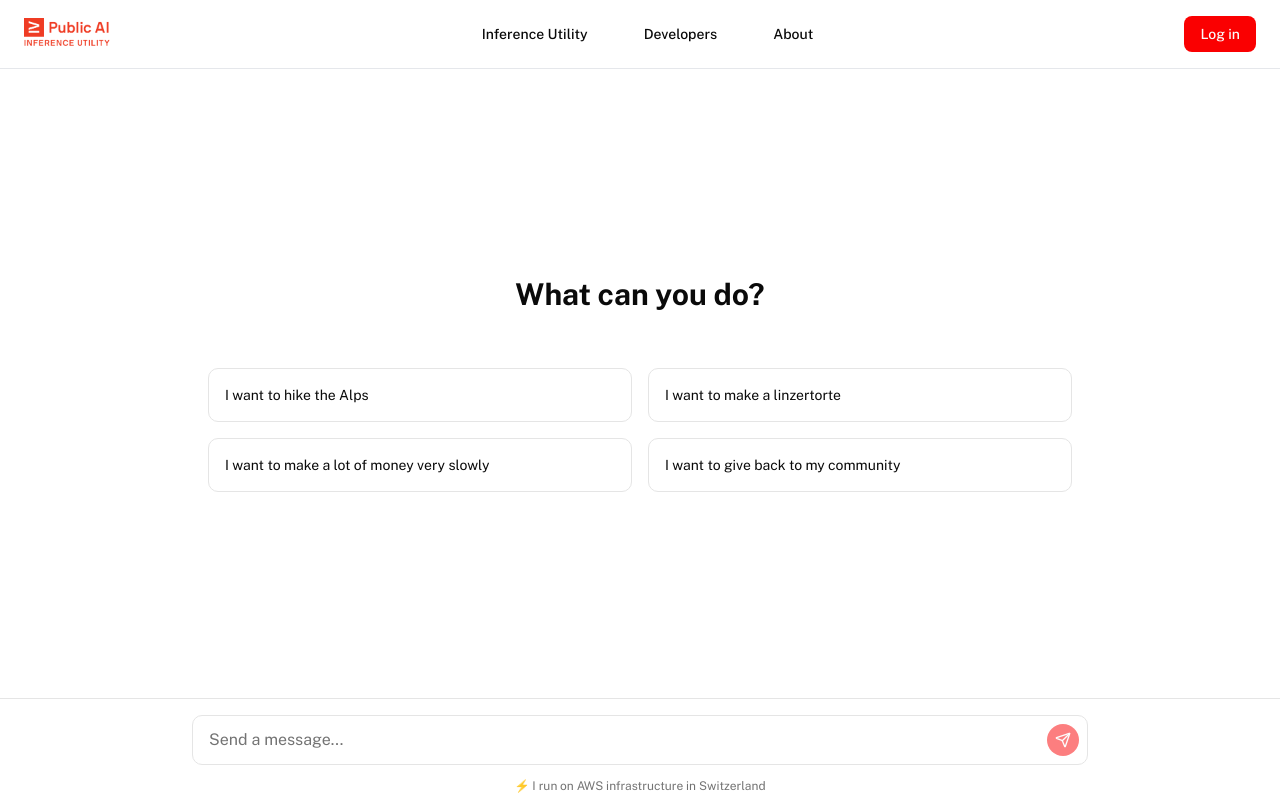
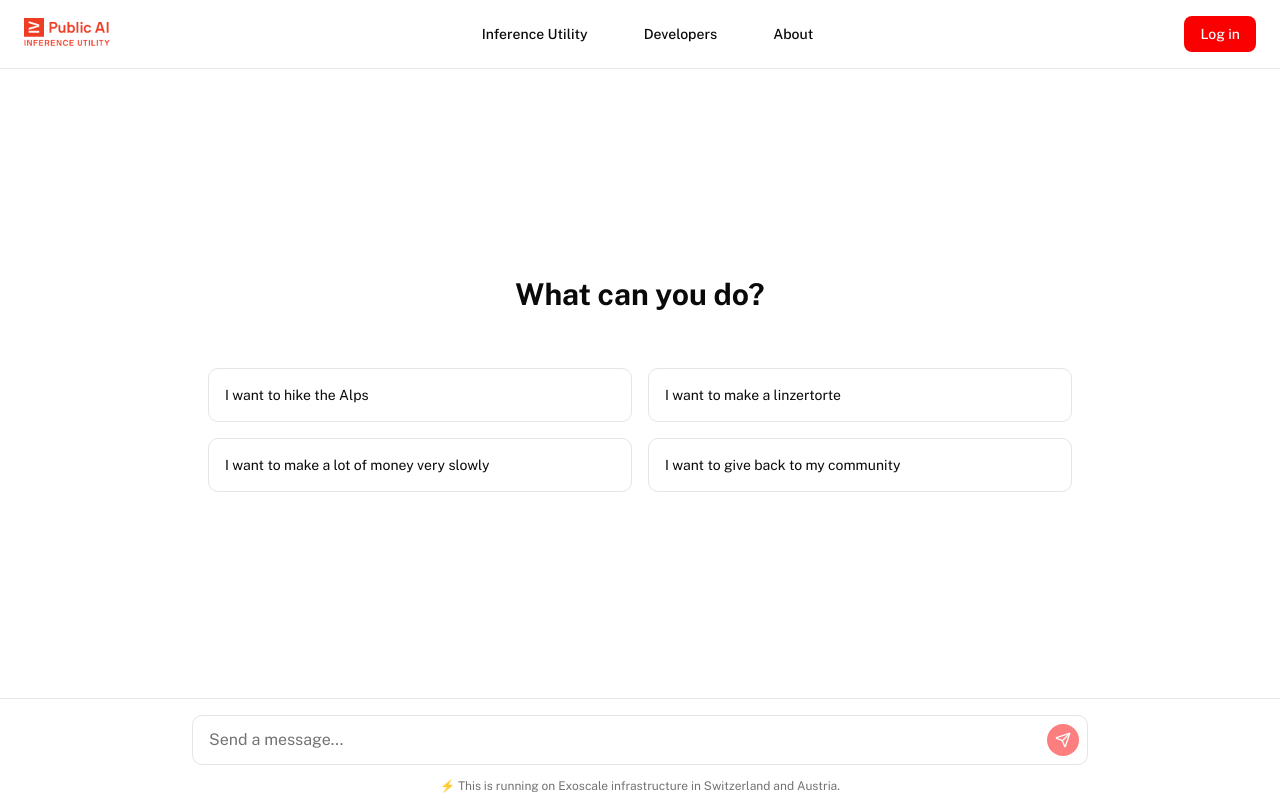
Before and after one commit to forpublicai/publicai.co, a Next.js app: page /chat in a window 1280 px wide. Built offline with nearby package versions, Linux system fonts and the light colour scheme.

Commit message:
update sponsor attribution

```diff
--- a/src/app/chat/page.tsx
+++ b/src/app/chat/page.tsx
@@ -267,9 +267,9 @@ function ChatPageContent() {
               </button>
             </div>
 
-            {/* AWS Attribution */}
+            {/* Sponsor Attribution */}
             <div className="text-center m-2">
-              <span className="text-xs text-muted-foreground">⚡ I run on AWS infrastructure in Switzerland</span>
+              <span className="text-xs text-muted-foreground">⚡ This is running on Exoscale infrastructure in Switzerland and Austria.</span>
             </div>
           </div>
         </div>
```
